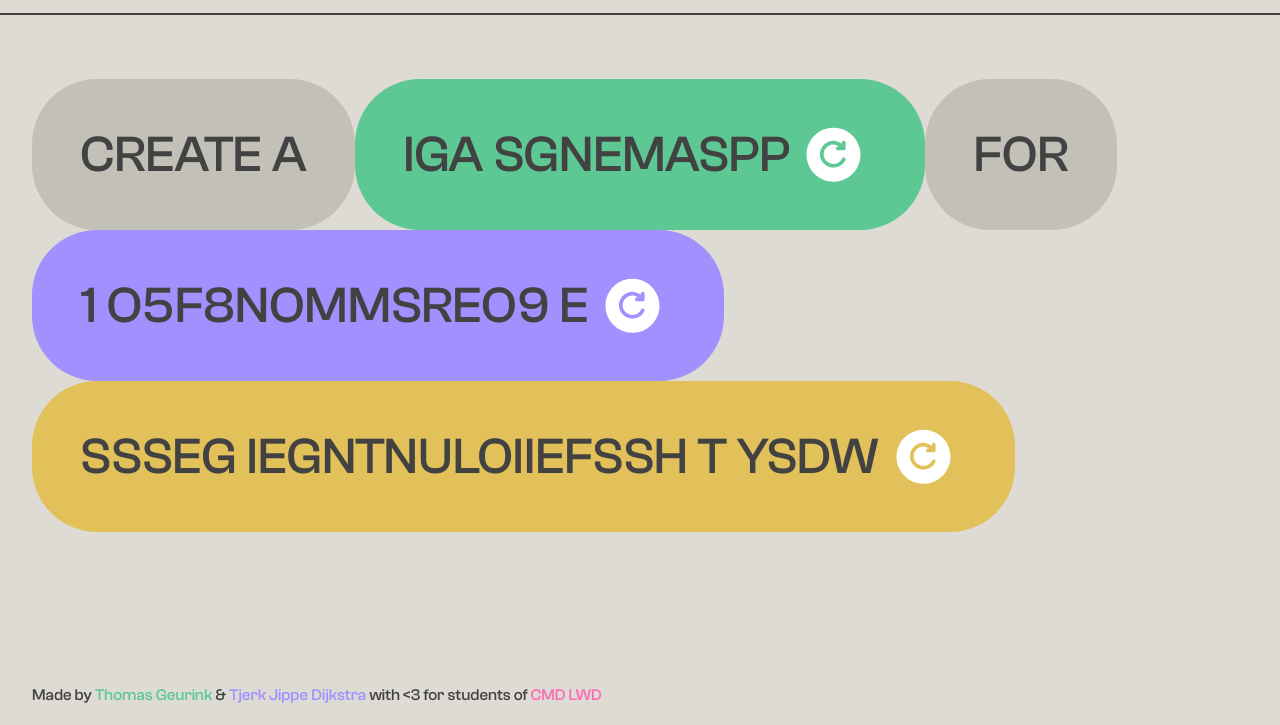
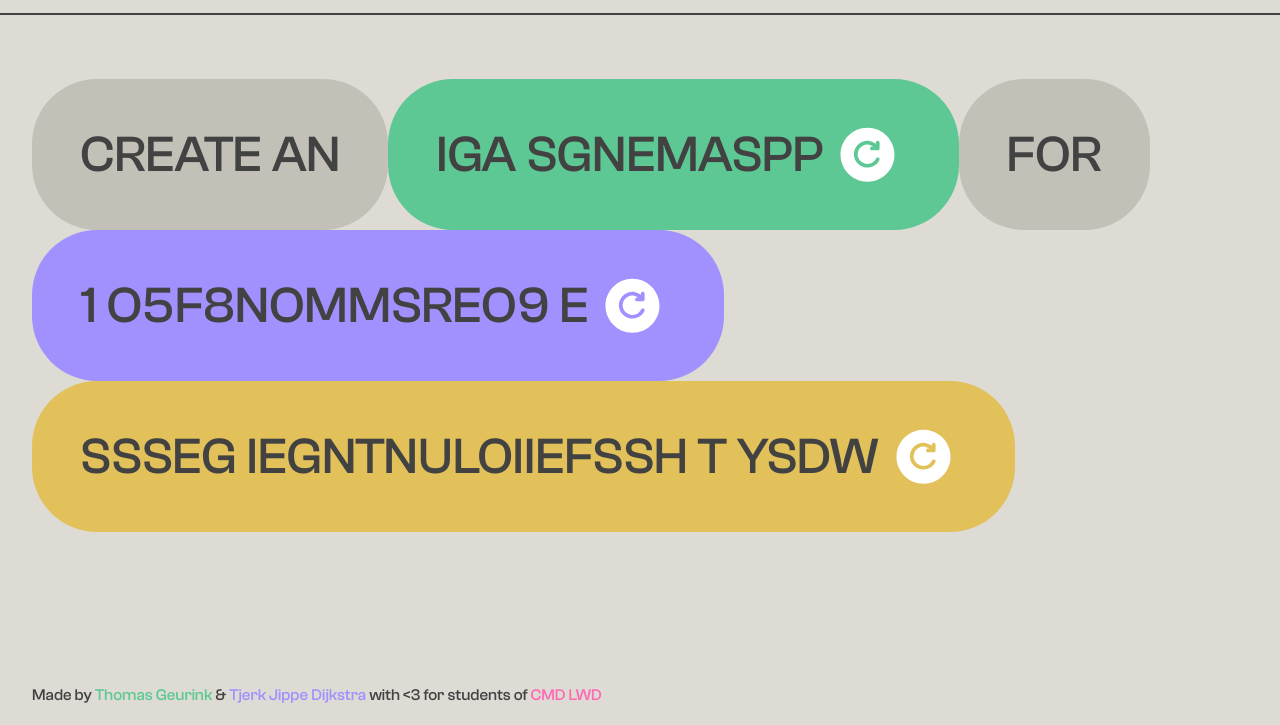
Before and after one commit to tjerk-git/sprintcardsv2, a plain HTML site: page index.html in a window 1280 px wide. Both pictures are taken after a click on the button "UX DESIGN". Shown: the part 75-800 px from the top of the page. Drawn offline with Linux system fonts and the light colour scheme.

Commit message:
more bug fixes

```diff
--- a/assets/data/challenges.json
+++ b/assets/data/challenges.json
@@ -56,220 +56,220 @@
   },
   "brandDesign": {
     "platforms": [
-      { "id": 1, "title": "Shoe Company" },
-      { "id": 2, "title": "Band" },
-      { "id": 3, "title": "Music Festival" },
-      { "id": 4, "title": "Audio Company" },
-      { "id": 5, "title": "Bar" },
-      { "id": 6, "title": "Beer" },
-      { "id": 7, "title": "Clothing Company" },
-      { "id": 8, "title": "Museum" },
-      { "id": 9, "title": "Public Transport Company" },
-      { "id": 10, "title": "Pizza Restaurant" },
-      { "id": 11, "title": "Burger Joint" },
-      { "id": 12, "title": "Personal Hygiene Company" },
-      { "id": 13, "title": "Coffee Shop" },
-      { "id": 14, "title": "Snack" },
-      { "id": 15, "title": "Music Store" },
-      { "id": 16, "title": "Magazine" },
-      { "id": 17, "title": "Airline" },
-      { "id": 18, "title": "Film Festival" }
+      { "id": 48, "title": "Shoe Company" },
+      { "id": 49, "title": "Band" },
+      { "id": 50, "title": "Music Festival" },
+      { "id": 51, "title": "Audio Company" },
+      { "id": 52, "title": "Bar" },
+      { "id": 53, "title": "Beer" },
+      { "id": 54, "title": "Clothing Company" },
+      { "id": 55, "title": "Museum" },
+      { "id": 56, "title": "Public Transport Company" },
+      { "id": 57, "title": "Pizza Restaurant" },
+      { "id": 58, "title": "Burger Joint" },
+      { "id": 59, "title": "Personal Hygiene Company" },
+      { "id": 60, "title": "Coffee Shop" },
+      { "id": 61, "title": "Snack" },
+      { "id": 62, "title": "Music Store" },
+      { "id": 63, "title": "Magazine" },
+      { "id": 64, "title": "Airline" },
+      { "id": 65, "title": "Film Festival" }
     ],
     "audiences": [
-      { "id": 19, "title": "4-year-olds" },
-      { "id": 20, "title": "Metalheads" },
-      { "id": 21, "title": "Teenage Goths" },
-      { "id": 22, "title": "Yourself" },
-      { "id": 23, "title": "70-year-olds" },
-      { "id": 24, "title": "Really Rich People" },
-      { "id": 25, "title": "Designers" },
-      { "id": 26, "title": "Students" },
-      { "id": 27, "title": "Nerds" },
-      { "id": 28, "title": "Broke People" },
-      { "id": 29, "title": "Introverts" },
-      { "id": 30, "title": "Extraverts" },
-      { "id": 31, "title": "Gabbers" },
-      { "id": 32, "title": "Boomers" },
-      { "id": 33, "title": "Anarchists" }
+      { "id": 66, "title": "4-year-olds" },
+      { "id": 67, "title": "Metalheads" },
+      { "id": 68, "title": "Teenage Goths" },
+      { "id": 69, "title": "Yourself" },
+      { "id": 70, "title": "70-year-olds" },
+      { "id": 71, "title": "Really Rich People" },
+      { "id": 72, "title": "Designers" },
+      { "id": 73, "title": "Students" },
+      { "id": 74, "title": "Nerds" },
+      { "id": 75, "title": "Broke People" },
+      { "id": 76, "title": "Introverts" },
+      { "id": 77, "title": "Extraverts" },
+      { "id": 78, "title": "Gabbers" },
+      { "id": 79, "title": "Boomers" },
+      { "id": 80, "title": "Anarchists" }
     ],
     "chaosModifiers": [
-      { "id": 34, "title": "In Black & White" },
-      { "id": 35, "title": "Only Using Typography" },
-      { "id": 36, "title": "Incorporating Physical Materials" },
-      { "id": 37, "title": "Incorporating Some Kind of Animal" },
-      { "id": 38, "title": "Using the Swiss Style of Design" },
-      { "id": 39, "title": "With an Extremely Happy Feel" },
-      { "id": 40, "title": "With Extreme Minimalism" },
-      { "id": 41, "title": "Incorporating Some Form of 3D" },
-      { "id": 42, "title": "Without Using Straight Lines" },
-      { "id": 43, "title": "Using Only One Color" },
-      { "id": 44, "title": "Incorporating a Mascot" },
-      { "id": 45, "title": "Incorporating Some Kind of Illustration" },
-      { "id": 46, "title": "Without Using a Computer" },
-      { "id": 47, "title": "Incorporating a Gradient" },
-      { "id": 48, "title": "Incorporating Something Handdrawn" }
+      { "id": 81, "title": "In Black & White" },
+      { "id": 82, "title": "Only Using Typography" },
+      { "id": 83, "title": "Incorporating Physical Materials" },
+      { "id": 84, "title": "Incorporating Some Kind of Animal" },
+      { "id": 85, "title": "Using the Swiss Style of Design" },
+      { "id": 86, "title": "With an Extremely Happy Feel" },
+      { "id": 87, "title": "With Extreme Minimalism" },
+      { "id": 88, "title": "Incorporating Some Form of 3D" },
+      { "id": 89, "title": "Without Using Straight Lines" },
+      { "id": 90, "title": "Using Only One Color" },
+      { "id": 91, "title": "Incorporating a Mascot" },
+      { "id": 92, "title": "Incorporating Some Kind of Illustration" },
+      { "id": 93, "title": "Without Using a Computer" },
+      { "id": 94, "title": "Incorporating a Gradient" },
+      { "id": 95, "title": "Incorporating Something Handdrawn" }
     ]
   },
   "audioDesign": {
     "platforms": [
-      { "id": 38, "title": "A Jingle" },
-      { "id": 39, "title": "A Soundtrack" },
-      { "id": 40, "title": "A Beat" },
-      { "id": 41, "title": "A Lullaby" },
-      { "id": 42, "title": "A Podcast intro" },
-      { "id": 43, "title": "A Song" },
-      { "id": 44, "title": "A Loop" },
-      { "id": 45, "title": "A Soundscape" },
-      { "id": 46, "title": "A Theme song" },
-      { "id": 47, "title": "A Motivational song" },
-      { "id": 48, "title": "A Workout song" },
-      { "id": 49, "title": "A Campfire song" }
+      { "id": 96, "title": "Jingle" },
+      { "id": 97, "title": "Soundtrack" },
+      { "id": 98, "title": "Beat" },
+      { "id": 99, "title": "Lullaby" },
+      { "id": 100, "title": "Podcast intro" },
+      { "id": 101, "title": "Song" },
+      { "id": 102, "title": "Loop" },
+      { "id": 103, "title": "Soundscape" },
+      { "id": 104, "title": "Theme song" },
+      { "id": 105, "title": "Motivational song" },
+      { "id": 106, "title": "Workout song" },
+      { "id": 107, "title": "Campfire song" }
     ],
     "audiences": [
-      { "id": 23, "title": "Politicians" },
-      { "id": 24, "title": "Yourself" },
-      { "id": 25, "title": "Dads" },
-      { "id": 26, "title": "Kids" },
-      { "id": 27, "title": "Angsty teenagers" },
-      { "id": 28, "title": "Parents" },
-      { "id": 29, "title": "Lawyers" },
-      { "id": 30, "title": "Football fans" },
-      { "id": 31, "title": "Very busy people" },
-      { "id": 32, "title": "Your best friend" },
-      { "id": 33, "title": "70-year olds" },
-      { "id": 34, "title": "Cartoon characters" },
-      { "id": 35, "title": "Moms" },
-      { "id": 36, "title": "Babies" },
-      { "id": 37, "title": "Robots" }
+      { "id": 108, "title": "Politicians" },
+      { "id": 109, "title": "Yourself" },
+      { "id": 110, "title": "Dads" },
+      { "id": 111, "title": "Kids" },
+      { "id": 112, "title": "Angsty teenagers" },
+      { "id": 113, "title": "Parents" },
+      { "id": 114, "title": "Lawyers" },
+      { "id": 115, "title": "Football fans" },
+      { "id": 116, "title": "Very busy people" },
+      { "id": 117, "title": "Your best friend" },
+      { "id": 118, "title": "70-year olds" },
+      { "id": 119, "title": "Cartoon characters" },
+      { "id": 120, "title": "Moms" },
+      { "id": 121, "title": "Babies" },
+      { "id": 122, "title": "Robots" }
     ],
     "chaosModifiers": [
-      { "id": 1, "title": "but it's Hiphop" },
-      { "id": 2, "title": "but it's Blues" },
-      { "id": 3, "title": "but it's Pop" },
-      { "id": 4, "title": "but it's Country" },
-      { "id": 5, "title": "but it's Rock" },
-      { "id": 6, "title": "but it's Bossa Nova" },
-      { "id": 7, "title": "but it's Metal" },
-      { "id": 8, "title": "but it's Jazz" },
-      { "id": 9, "title": "but it's Reggae" },
-      { "id": 10, "title": "but it's Dubstep" },
-      { "id": 11, "title": "but it's Trap" },
-      { "id": 12, "title": "but it's Dance" },
-      { "id": 13, "title": "but it's Grunge" },
-      { "id": 14, "title": "but it's Lo-fi" },
-      { "id": 15, "title": "but it's Reggaeton" },
-      { "id": 16, "title": "but it's Funk" },
-      { "id": 17, "title": "but it's Salsa" },
-      { "id": 18, "title": "but it's Trip-hop" },
-      { "id": 19, "title": "but it's Drum & Bass" },
-      { "id": 20, "title": "but it's Electronic" },
-      { "id": 21, "title": "but it's Easy Listening" },
-      { "id": 22, "title": "but it's Soul" }
+      { "id": 123, "title": "but it's Hiphop" },
+      { "id": 124, "title": "but it's Blues" },
+      { "id": 125, "title": "but it's Pop" },
+      { "id": 126, "title": "but it's Country" },
+      { "id": 127, "title": "but it's Rock" },
+      { "id": 128, "title": "but it's Bossa Nova" },
+      { "id": 129, "title": "but it's Metal" },
+      { "id": 130, "title": "but it's Jazz" },
+      { "id": 131, "title": "but it's Reggae" },
+      { "id": 132, "title": "but it's Dubstep" },
+      { "id": 133, "title": "but it's Trap" },
+      { "id": 134, "title": "but it's Dance" },
+      { "id": 135, "title": "but it's Grunge" },
+      { "id": 136, "title": "but it's Lo-fi" },
+      { "id": 137, "title": "but it's Reggaeton" },
+      { "id": 138, "title": "but it's Funk" },
+      { "id": 139, "title": "but it's Salsa" },
+      { "id": 140, "title": "but it's Trip-hop" },
+      { "id": 141, "title": "but it's Drum & Bass" },
+      { "id": 142, "title": "but it's Electronic" },
+      { "id": 143, "title": "but it's Easy Listening" },
+      { "id": 144, "title": "but it's Soul" }
     ]
   },
   "motionDesign": {
     "platforms": [
-      { "id": 1, "title": "2D Animation" },
-      { "id": 2, "title": "3D Animation" },
-      { "id": 3, "title": "Stop Motion Animation" },
-      { "id": 4, "title": "Motion Graphics" },
-      { "id": 5, "title": "Kinetic Typographic Animation" },
-      { "id": 6, "title": "Rotoscoped Animation" },
-      { "id": 7, "title": "Cel Animation" },
-      { "id": 8, "title": "Claymation" },
-      { "id": 9, "title": "Cutout Animation" },
-      { "id": 10, "title": "Flipbook" },
-      { "id": 11, "title": "Puppet Animation" },
-      { "id": 12, "title": "Morphing Animation" },
-      { "id": 13, "title": "Pixilation Animation" },
-      { "id": 14, "title": "Object Animation" }
+      { "id": 145, "title": "2D Animation" },
+      { "id": 146, "title": "3D Animation" },
+      { "id": 147, "title": "Stop Motion Animation" },
+      { "id": 148, "title": "Motion Graphics" },
+      { "id": 149, "title": "Kinetic Typographic Animation" },
+      { "id": 150, "title": "Rotoscoped Animation" },
+      { "id": 151, "title": "Cel Animation" },
+      { "id": 152, "title": "Claymation" },
+      { "id": 153, "title": "Cutout Animation" },
+      { "id": 154, "title": "Flipbook" },
+      { "id": 155, "title": "Puppet Animation" },
+      { "id": 156, "title": "Morphing Animation" },
+      { "id": 157, "title": "Pixilation Animation" },
+      { "id": 158, "title": "Object Animation" }
     ],
     "audiences": [
-      { "id": 15, "title": "Museum" },
-      { "id": 16, "title": "Magic Show" },
-      { "id": 17, "title": "VR Experience" },
-      { "id": 18, "title": "Political Campaign" },
-      { "id": 19, "title": "Paranormal Investigation Group" },
-      { "id": 20, "title": "Fortune Teller" },
-      { "id": 21, "title": "Educational TV Program" },
-      { "id": 22, "title": "Nature Documentary" },
-      { "id": 23, "title": "Design Studio" },
-      { "id": 24, "title": "Music Festival" },
-      { "id": 25, "title": "Music Venue" },
-      { "id": 26, "title": "School" }
+      { "id": 159, "title": "Museum" },
+      { "id": 160, "title": "Magic Show" },
+      { "id": 161, "title": "VR Experience" },
+      { "id": 162, "title": "Political Campaign" },
+      { "id": 163, "title": "Paranormal Investigation Group" },
+      { "id": 164, "title": "Fortune Teller" },
+      { "id": 165, "title": "Educational TV Program" },
+      { "id": 166, "title": "Nature Documentary" },
+      { "id": 167, "title": "Design Studio" },
+      { "id": 168, "title": "Music Festival" },
+      { "id": 169, "title": "Music Venue" },
+      { "id": 170, "title": "School" }
     ],
     "chaosModifiers": [
-      { "id": 27, "title": "Horror Series Intro" },
-      { "id": 28, "title": "Film Festival" },
-      { "id": 29, "title": "Using Only 2 Colors" },
-      { "id": 30, "title": "In an Isometric Perspective" },
-      { "id": 31, "title": "Using Explosions" },
-      { "id": 32, "title": "Without Sound" },
-      { "id": 33, "title": "Using Only Rectangles" },
-      { "id": 34, "title": "Without Using Text" },
-      { "id": 35, "title": "Using Silhouettes" },
-      { "id": 36, "title": "For Small Children" },
-      { "id": 37, "title": "For Teenage Goths" },
-      { "id": 38, "title": "For 70-year Olds" },
-      { "id": 39, "title": "For Metalheads" },
-      { "id": 40, "title": "For Very Busy People" },
-      { "id": 41, "title": "In the Style of De Stijl" },
-      { "id": 42, "title": "With Extreme Minimalism" }
+      { "id": 171, "title": "Horror Series Intro" },
+      { "id": 172, "title": "Film Festival" },
+      { "id": 173, "title": "Using Only 2 Colors" },
+      { "id": 174, "title": "In an Isometric Perspective" },
+      { "id": 175, "title": "Using Explosions" },
+      { "id": 176, "title": "Without Sound" },
+      { "id": 177, "title": "Using Only Rectangles" },
+      { "id": 178, "title": "Without Using Text" },
+      { "id": 179, "title": "Using Silhouettes" },
+      { "id": 180, "title": "For Small Children" },
+      { "id": 181, "title": "For Teenage Goths" },
+      { "id": 182, "title": "For 70-year Olds" },
+      { "id": 183, "title": "For Metalheads" },
+      { "id": 184, "title": "For Very Busy People" },
+      { "id": 185, "title": "In the Style of De Stijl" },
+      { "id": 186, "title": "With Extreme Minimalism" }
     ]
   },
   "webDevelopment": {
     "platforms": [
-      { "id": 1, "title": "Cat fanpage" },
-      { "id": 2, "title": "Blog platform" },
-      { "id": 3, "title": "Band website" },
-      { "id": 4, "title": "Local news website" },
-      { "id": 5, "title": "An Intranet" },
-      { "id": 6, "title": "Educational Platform" },
-      { "id": 7, "title": "Weird sport community website" },
-      { "id": 8, "title": "Government Website" },
-      { "id": 9, "title": "Non-profit Organization Website" },
-      { "id": 10, "title": "Corporate Website" },
-      { "id": 11, "title": "Forum Website" },
-      { "id": 12, "title": "Event Management Site" },
-      { "id": 13, "title": "Real Estate Platform" },
-      { "id": 14, "title": "Festival website" },
-      { "id": 15, "title": "Coffee order application" }
+      { "id": 187, "title": "Cat fanpage" },
+      { "id": 188, "title": "Blog platform" },
+      { "id": 189, "title": "Band website" },
+      { "id": 190, "title": "Local news website" },
+      { "id": 191, "title": "Intranet" },
+      { "id": 192, "title": "Educational Platform" },
+      { "id": 193, "title": "Weird sport community website" },
+      { "id": 194, "title": "Government Website" },
+      { "id": 195, "title": "Non-profit Organization Website" },
+      { "id": 196, "title": "Corporate Website" },
+      { "id": 197, "title": "Forum Website" },
+      { "id": 198, "title": "Event Management Site" },
+      { "id": 199, "title": "Real Estate Platform" },
+      { "id": 200, "title": "Festival website" },
+      { "id": 201, "title": "Coffee order application" }
     ],
     "audiences": [
-      { "id": 16, "title": "Tech-savvy Millennials" },
-      { "id": 17, "title": "Small Business Owners" },
-      { "id": 18, "title": "Environmental Activists" },
-      { "id": 19, "title": "Remote Workers" },
-      { "id": 20, "title": "Fitness Enthusiasts" },
-      { "id": 21, "title": "Pet Owners" },
-      { "id": 22, "title": "Food Lovers" },
-      { "id": 23, "title": "Artists and Creatives" },
-      { "id": 24, "title": "Senior Citizens" },
-      { "id": 25, "title": "Parents of Young Children" },
-      { "id": 26, "title": "Gamers" },
-      { "id": 27, "title": "Travelers" },
-      { "id": 28, "title": "Students" },
-      { "id": 29, "title": "Healthcare Professionals" },
-      { "id": 30, "title": "Investors" },
-      { "id": 31, "title": "DIY Enthusiasts" }
+      { "id": 202, "title": "Tech-savvy Millennials" },
+      { "id": 203, "title": "Small Business Owners" },
+      { "id": 204, "title": "Environmental Activists" },
+      { "id": 205, "title": "Remote Workers" },
+      { "id": 206, "title": "Fitness Enthusiasts" },
+      { "id": 207, "title": "Pet Owners" },
+      { "id": 208, "title": "Food Lovers" },
+      { "id": 209, "title": "Artists and Creatives" },
+      { "id": 210, "title": "Senior Citizens" },
+      { "id": 211, "title": "Parents of Young Children" },
+      { "id": 212, "title": "Gamers" },
+      { "id": 213, "title": "Travelers" },
+      { "id": 214, "title": "Students" },
+      { "id": 215, "title": "Healthcare Professionals" },
+      { "id": 216, "title": "Investors" },
+      { "id": 217, "title": "DIY Enthusiasts" }
     ],
     "chaosModifiers": [
-      { "id": 32, "title": "Without Using JavaScript" },
-      { "id": 33, "title": "Using Only CSS Animations" },
-      { "id": 34, "title": "Incorporating AR Elements" },
-      { "id": 35, "title": "Designed for Slow Internet Connections" },
-      { "id": 36, "title": "With a Dark Mode Only" },
-      { "id": 37, "title": "Using Only SVG Graphics" },
-      { "id": 38, "title": "With Accessibility as Top Priority" },
-      { "id": 39, "title": "Incorporating Voice Commands" },
-      { "id": 40, "title": "Without Using Any Images" },
-      { "id": 41, "title": "With a Retro 90s Design" },
-      { "id": 42, "title": "Using Only Open-Source Tools" },
-      { "id": 43, "title": "In HTML CANVAS" },
-      { "id": 44, "title": "Incorporating Gamification Elements" },
-      { "id": 45, "title": "With Extreme Personalization" },
-      { "id": 46, "title": "Using Only HTML" },
-      { "id": 47, "title": "Using some form of Localstorage" }
+      { "id": 218, "title": "Without Using JavaScript" },
+      { "id": 219, "title": "Using Only CSS Animations" },
+      { "id": 220, "title": "Incorporating AR Elements" },
+      { "id": 221, "title": "Designed for Slow Internet Connections" },
+      { "id": 222, "title": "With a Dark Mode Only" },
+      { "id": 223, "title": "Using Only SVG Graphics" },
+      { "id": 224, "title": "With Accessibility as Top Priority" },
+      { "id": 225, "title": "Incorporating Voice Commands" },
+      { "id": 226, "title": "Without Using Any Images" },
+      { "id": 227, "title": "With a Retro 90s Design" },
+      { "id": 228, "title": "Using Only Open-Source Tools" },
+      { "id": 229, "title": "In HTML CANVAS" },
+      { "id": 230, "title": "Incorporating Gamification Elements" },
+      { "id": 231, "title": "With Extreme Personalization" },
+      { "id": 232, "title": "Using Only HTML" },
+      { "id": 233, "title": "Using some form of Localstorage" }
     ]
   }
 }
--- a/index.html
+++ b/index.html
@@ -45,7 +45,7 @@
         </header>
         <main>
             <div class="container">
-                <div class="pill grey">Create a</div>
+                <div class="pill grey" id="createText">Create a</div>
                 <div class="pill platform">
                     <div class="platform-text" data-id="0"></div>
                     <button id="platformButton" class="platform">
--- a/src/script.js
+++ b/src/script.js
@@ -7,10 +7,17 @@ const menuButtons = document.querySelectorAll(".menuButton");
 const uxdesignButton = document.getElementById("uxdesignButton");
 let selectedTheme = "digitalDesign";
 let challengeData;
+let id = 1;
 
 let platformId = document
   .querySelector(".platform-text")
   .getAttribute("data-id");
+
+let audienceId = document
+  .querySelector(".audience-text")
+  .getAttribute("data-id");
+
+let chaosId = document.querySelector(".chaos-text").getAttribute("data-id");
 
 async function fetchChallenges() {
   try {
@@ -114,25 +121,40 @@ function displayElement(type) {
       Math.random() * challengeData[selectedTheme][elementType].length,
     );
 
-    // // Special handling for platform to avoid repeats
-    // if (type === "platform" && randomIndex === platformId) {
-    //   randomIndex = randomIndex + 1;
-    //   if (randomIndex >= challengeData[selectedTheme][elementType].length) {
-    //     randomIndex = 0;
-    //   }
-    // }
+    if (
+      randomIndex === platformId ||
+      randomIndex === audienceId ||
+      randomIndex === chaosId
+    ) {
+      randomIndex = randomIndex + 1;
+      if (randomIndex >= challengeData[selectedTheme][elementType].length) {
+        randomIndex = 0;
+      }
+    }
 
     let randomWord =
       challengeData[selectedTheme][elementType][randomIndex].title;
     const textElement = document.querySelector(`.${type}-text`);
     textElement.innerHTML = randomWord;
 
+    const createText = document.getElementById("createText");
+    if (
+      randomWord
+        .charAt(0)
+        .toLowerCase()
+        .match(/[aeiou]/)
+    ) {
+      createText.innerHTML = "Create an";
+    } else {
+      createText.innerHTML = "Create a";
+    }
+
+    let id = challengeData[selectedTheme][elementType][randomIndex].id;
+    console.log(id);
+    textElement.setAttribute("data-id", id);
+
     scramble(randomWord, function (scrambledWord) {
       textElement.innerHTML = scrambledWord;
-      if (type === "platform") {
-        const id = challengeData[selectedTheme][elementType][randomIndex].id;
-        textElement.setAttribute("data-id", id);
-      }
     });
   } else {
     console.log("Challenge data is not yet available.");
```
